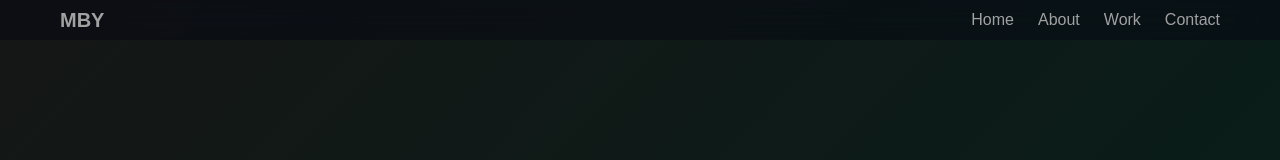
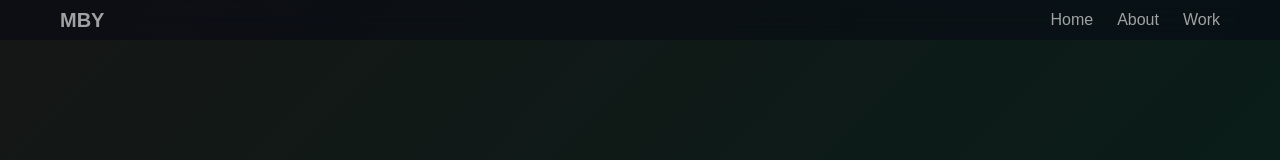
Before and after one commit to meyliboyevM/mby, a React (Vite) app: page / in a window 1280 px wide. Shown: the top 160 px of the page. Built offline with nearby package versions, Linux system fonts and the light colour scheme; a web font is replaced by a local one.

Commit message:
comment contact in nav bar

```diff
--- a/src/sections/Navbar.jsx
+++ b/src/sections/Navbar.jsx
@@ -18,11 +18,11 @@ function Navigation() {
           Work
         </a>
       </li>
-      <li className="nav-li">
-        <a className="nav-link" href="#contact">
-          Contact
-        </a>
-      </li>
+      {/*<li className="nav-li">*/}
+      {/*  <a className="nav-link" href="#contact">*/}
+      {/*    Contact*/}
+      {/*  </a>*/}
+      {/*</li>*/}
     </ul>
   );
 }
```
